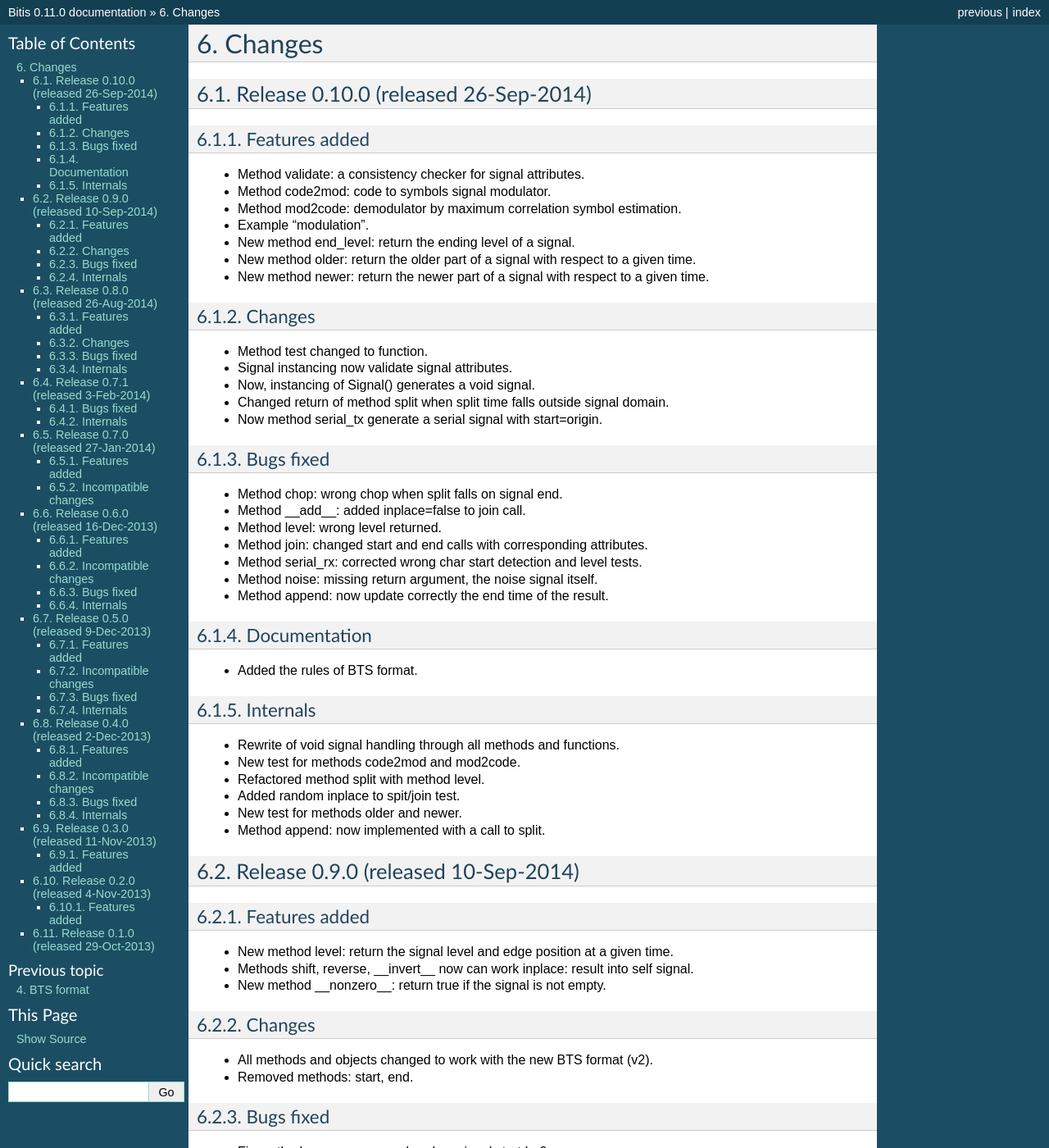
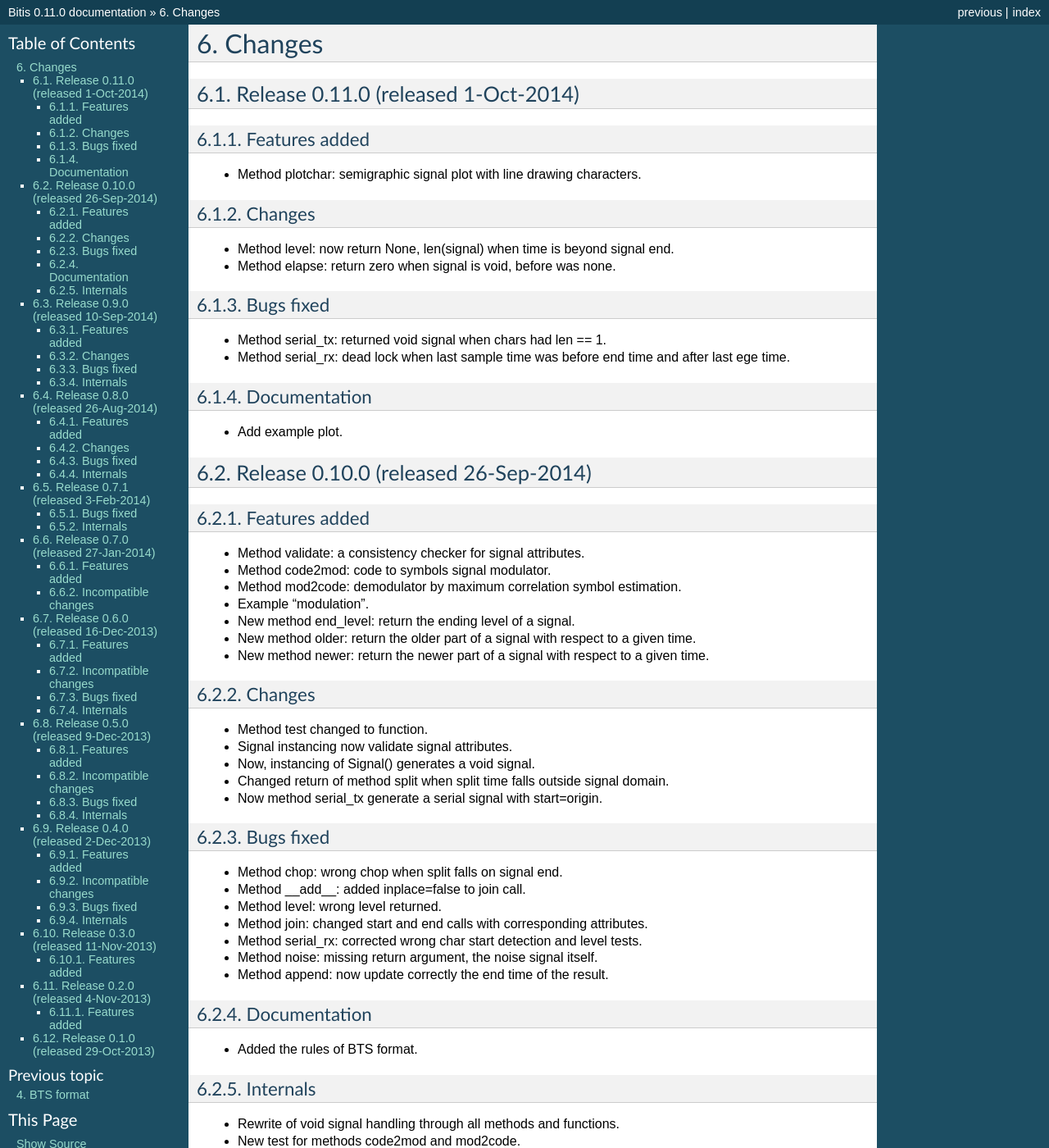
Before and after one commit to INRIM/bitis, a Sphinx documentation site: the page built from doc/changelog.rst, in a window 1280 px wide and 1400 px high. Shown: the whole window at 82% size. Built offline with Sphinx 7.4.7, drawn with Linux system fonts in a browser that asks for light colours; some of the changed text lies outside the part shown.

Commit message:
Documentation update.

```diff
--- a/doc/changelog.rst
+++ b/doc/changelog.rst
@@ -1,5 +1,32 @@
 Changes
 *******
+
+Release 0.11.0 (released 1-Oct-2014)
+=====================================
+
+Features added
+--------------
+
+* Method plotchar: semigraphic signal plot with line drawing characters.
+
+Changes
+-------
+
+* Method level: now return None, len(signal) when time is beyond signal end.
+* Method elapse: return zero when signal is void, before was none.
+
+Bugs fixed
+----------
+
+* Method serial_tx: returned void signal when chars had len == 1.
+* Method serial_rx: dead lock when last sample time was before end time and
+  after last ege time.
+
+Documentation
+-------------
+
+* Add example plot.
+
 
 Release 0.10.0 (released 26-Sep-2014)
 =====================================
--- a/doc/examples.rst
+++ b/doc/examples.rst
@@ -47,7 +47,7 @@ puts an heavy vertical line as symbol of multiple edges.
 
 In this example, *plotchar* is called with the argument max_flat=4 . This means
 that a signal constant level elapsing more than 4 characters is compressed
-(in time) to be of length 4 characters. This characters suppression is marked
+(in time) to be of length 4 characters. This characters drop is marked
 by the 'x' chararacter that can be seen in the last four semigraphic plots.
 When this happens, it is important to keep in mind that the x axis time scale
 is no more uniform.
```
Also changed, not shown: bitis.py (+4 -4 lines).
